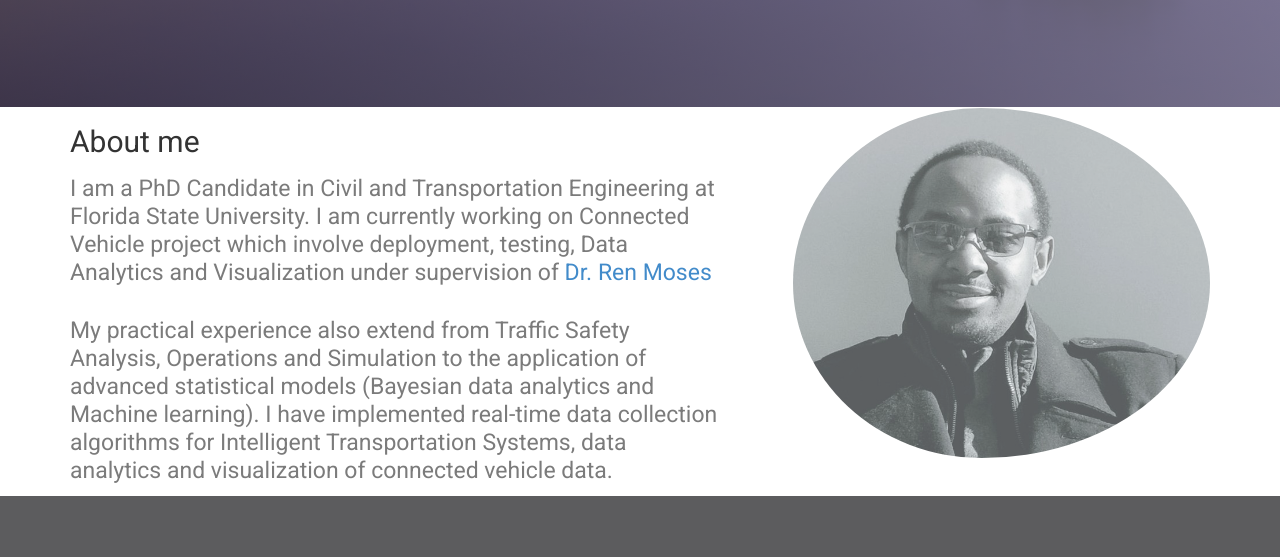
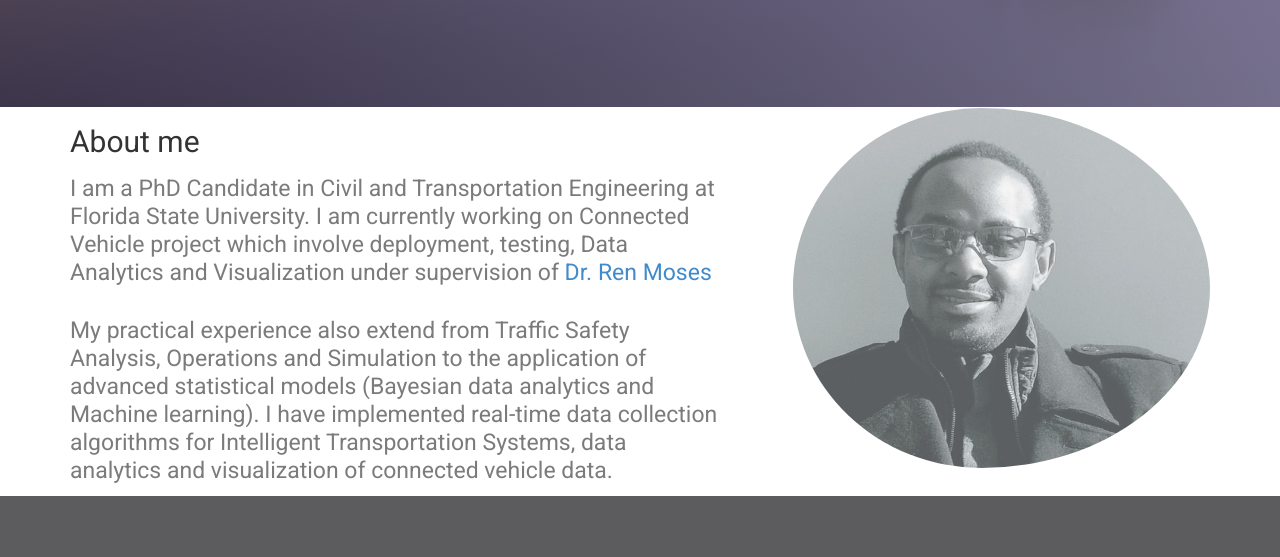
Before and after one commit to ekidando/Emma, a Jekyll site: the page built from index.html, in a window 1280 px wide. Shown: the part 742-1299 px from the top of the page. Built offline with Jekyll 4.4.1, drawn with Linux system fonts in a browser that asks for light colours; nearby versions of some CDN libraries; some web fonts are replaced.

Commit message:
Update index.html

```diff
--- a/index.html
+++ b/index.html
@@ -39,7 +39,7 @@ published: true
       </div><!-- .col-md-7 close -->
       <div class="col-md-5 col-sm-12">
         <div class="block">
-         <div><img class="centered-and-cropped" width="300" height="350" style="border-radius:70%; opacity: 0.7;" src="img/2-2.jpg" alt="Img"></div>
+         <div><img class="centered-and-cropped" width="300" height="360" style="border-radius:70%; opacity: 0.7;" src="img/2-2.jpg" alt="Img"></div>
         </div>
       </div><!-- .col-md-5 close -->
     </div>
```
